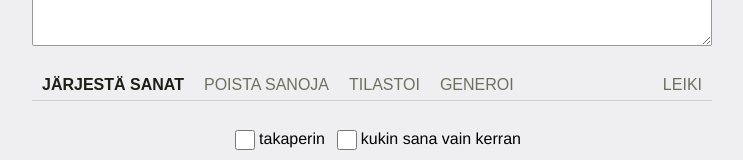
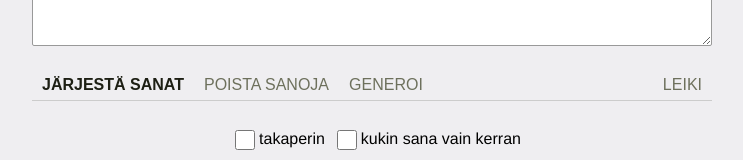
Before and after one commit to ttuovinen/ruumena, a React (Create React App) app: page / in a window 1280 px wide. Shown: the part 671-831 px from the top of the page, without its empty margins (268-1011 px from the left). Built offline with nearby package versions, Linux system fonts and the light colour scheme; the HTML template or start-up script is replaced by a standard one.

Commit message:
Remove statistics from tool tabs (for now)

```diff
--- a/src/components/ToolTabs.js
+++ b/src/components/ToolTabs.js
@@ -16,13 +16,6 @@ const ToolTabs = ({ activeTab, changeActiveTab }) => (
       onClick={() => changeActiveTab('remove')}
     >
       Poista sanoja
-    </button>
-    <button
-      type="button"
-      className={activeTab === 'statistics' ? 'tab tab__active' : 'tab'}
-      onClick={() => changeActiveTab('statistics')}
-    >
-      Tilastoi
     </button>
     <button
       type="button"
```
